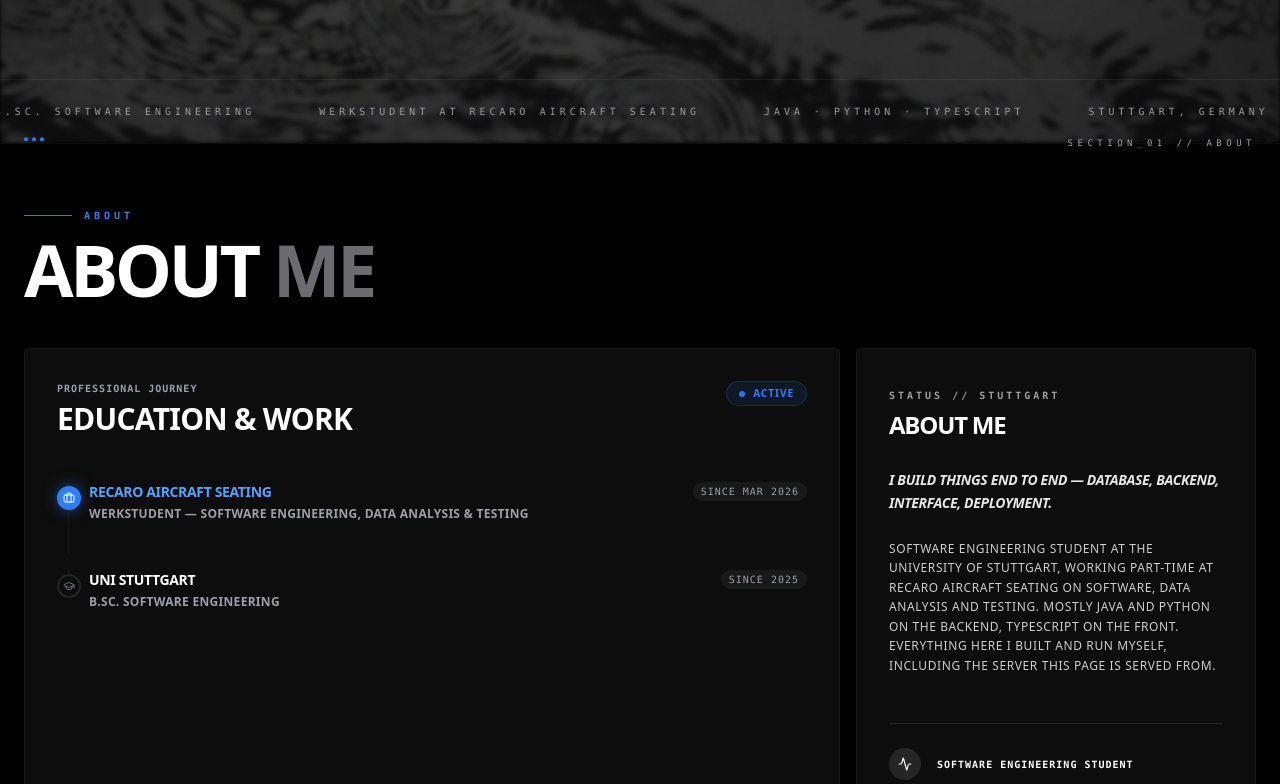
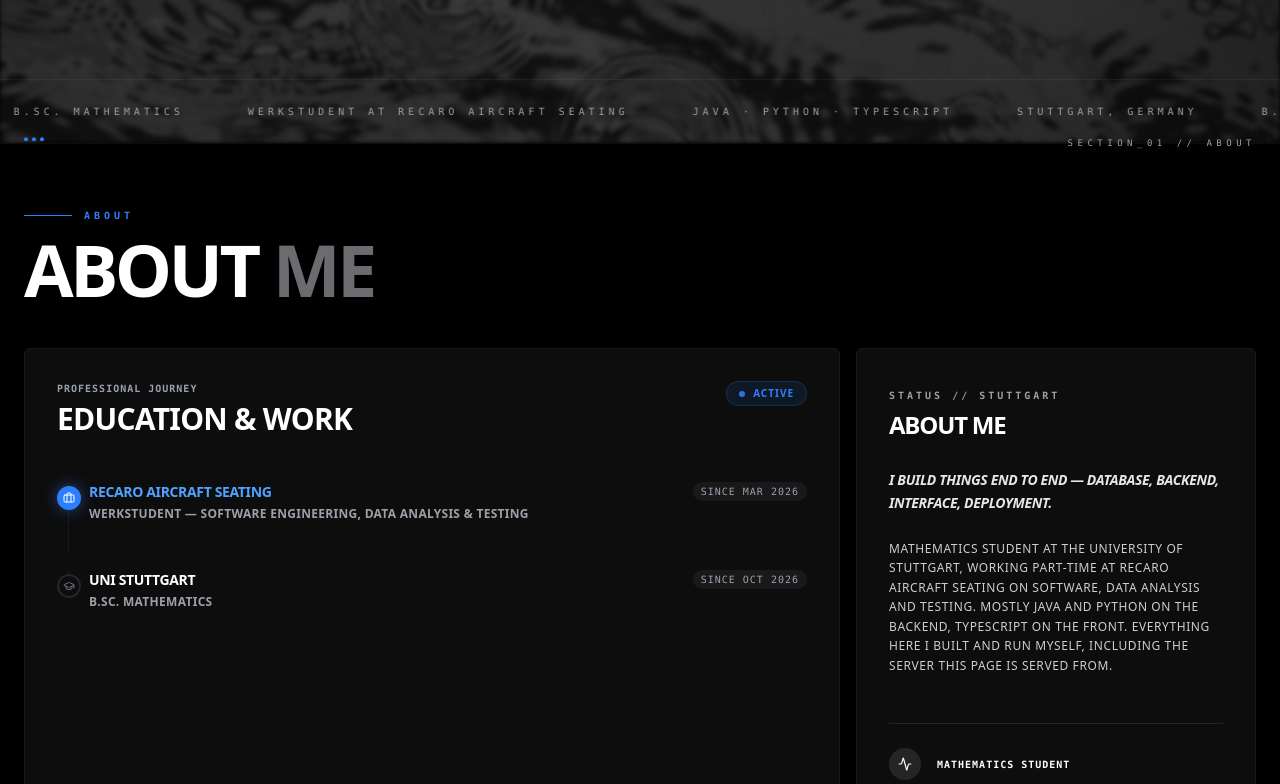
Before and after one commit to oleksandr-izotov/portfolio_2.0, a React (Vite) app: page / in a window 1280 px wide. Shown: the part 696-1480 px from the top of the page. Built offline with nearby package versions, Linux system fonts and the light colour scheme; no server answers.

Commit message:
content: studying Mathematics at Uni Stuttgart since Oct 2026

```diff
--- a/src/components/Contact.tsx
+++ b/src/components/Contact.tsx
@@ -23,7 +23,7 @@ export const Contact = () => {
       <div className="absolute top-0 right-0 w-1/2 h-full opacity-[0.03] dark:opacity-[0.05] pointer-events-none">
         <div className="absolute inset-0 bg-[radial-gradient(#3b82f6_1px,transparent_1px)] bg-[size:30px_30px]" />
         <div className="absolute top-10 right-10 text-[60px] font-black uppercase tracking-tighter text-blue-500 rotate-90 origin-top-right opacity-20">
-          STUTTGART_SE
+          STUTTGART_DE
         </div>
       </div>
 
--- a/src/i18n/translations.ts
+++ b/src/i18n/translations.ts
@@ -158,15 +158,15 @@ export const translations = {
       ],
     },
     hero: {
-      badge: 'B.Sc. Software Engineering // Uni Stuttgart',
-      subtitle: 'Software Engineering Student — Stuttgart, DE',
+      badge: 'B.Sc. Mathematics // Uni Stuttgart',
+      subtitle: 'Mathematics Student — Stuttgart, DE',
       hover_sub: 'Stuttgart // Building things end to end',
       btn_primary_top: 'Contact',
       btn_primary: 'Get in Touch',
       btn_secondary_top: 'Projects',
       btn_secondary: 'See my projects',
       marquee_location: 'Stuttgart, Germany',
-      marquee_engineering: 'B.Sc. Software Engineering',
+      marquee_engineering: 'B.Sc. Mathematics',
       marquee_available: 'Werkstudent at RECARO Aircraft Seating',
       marquee_architecture: 'Java · Python · TypeScript',
     },
@@ -181,13 +181,13 @@ export const translations = {
       consultant_sub: 'Werkstudent — Software Engineering, Data Analysis & Testing',
       consultant_date: 'Since Mar 2026',
       uni_title: 'Uni Stuttgart',
-      uni_sub: 'B.Sc. Software Engineering',
-      uni_date: 'Since 2025',
+      uni_sub: 'B.Sc. Mathematics',
+      uni_date: 'Since Oct 2026',
       about_label: 'Status // Stuttgart',
       about_title: 'About Me',
       about_quote: 'I build things end to end — database, backend, interface, deployment.',
-      about_text: 'Software Engineering student at the University of Stuttgart, working part-time at RECARO Aircraft Seating on software, data analysis and testing. Mostly Java and Python on the backend, TypeScript on the front. Everything here I built and run myself, including the server this page is served from.',
-      about_role: 'Software Engineering Student',
+      about_text: 'Mathematics student at the University of Stuttgart, working part-time at RECARO Aircraft Seating on software, data analysis and testing. Mostly Java and Python on the backend, TypeScript on the front. Everything here I built and run myself, including the server this page is served from.',
+      about_role: 'Mathematics Student',
       method_label: 'Focus',
       method_title: 'Backend, data and internal tooling',
       delivery_label: 'Languages I work in',
@@ -436,15 +436,15 @@ export const translations = {
       ],
     },
     hero: {
-      badge: 'B.Sc. Software Engineering // Uni Stuttgart',
-      subtitle: 'Student der Softwaretechnik — Stuttgart, DE',
+      badge: 'B.Sc. Mathematik // Uni Stuttgart',
+      subtitle: 'Student der Mathematik — Stuttgart, DE',
       hover_sub: 'Stuttgart // Von der Datenbank bis zum Deployment',
       btn_primary_top: 'Kontakt',
       btn_primary: 'Kontakt aufnehmen',
       btn_secondary_top: 'Projekte',
       btn_secondary: 'Projekte ansehen',
       marquee_location: 'Stuttgart, Deutschland',
-      marquee_engineering: 'B.Sc. Software Engineering',
+      marquee_engineering: 'B.Sc. Mathematik',
       marquee_available: 'Werkstudent bei RECARO Aircraft Seating',
       marquee_architecture: 'Java · Python · TypeScript',
     },
@@ -459,13 +459,13 @@ export const translations = {
       consultant_sub: 'Werkstudent — Softwareentwicklung, Datenanalyse & Testing',
       consultant_date: 'Seit März 2026',
       uni_title: 'Uni Stuttgart',
-      uni_sub: 'B.Sc. Software Engineering',
-      uni_date: 'Seit 2025',
+      uni_sub: 'B.Sc. Mathematik',
+      uni_date: 'Seit Okt. 2026',
       about_label: 'Status // Stuttgart',
       about_title: 'Über mich',
       about_quote: 'Ich baue Dinge von Anfang bis Ende — Datenbank, Backend, Oberfläche, Deployment.',
-      about_text: 'Student der Softwaretechnik an der Universität Stuttgart, nebenbei Werkstudent bei RECARO Aircraft Seating in Softwareentwicklung, Datenanalyse und Testing. Backend überwiegend Java und Python, Frontend TypeScript. Alles hier habe ich selbst gebaut und betreibe es selbst — auch den Server, von dem diese Seite kommt.',
-      about_role: 'Student der Softwaretechnik',
+      about_text: 'Student der Mathematik an der Universität Stuttgart, nebenbei Werkstudent bei RECARO Aircraft Seating in Softwareentwicklung, Datenanalyse und Testing. Backend überwiegend Java und Python, Frontend TypeScript. Alles hier habe ich selbst gebaut und betreibe es selbst — auch den Server, von dem diese Seite kommt.',
+      about_role: 'Student der Mathematik',
       method_label: 'Schwerpunkt',
       method_title: 'Backend, Daten und interne Tools',
       delivery_label: 'Sprachen, mit denen ich arbeite',
@@ -714,15 +714,15 @@ export const translations = {
       ],
     },
     hero: {
-      badge: 'B.Sc. Software Engineering // Uni Stuttgart',
-      subtitle: 'Студент программной инженерии — Штутгарт, DE',
+      badge: 'B.Sc. Mathematics // Uni Stuttgart',
+      subtitle: 'Студент математики — Штутгарт, DE',
       hover_sub: 'Штутгарт // От базы до деплоя',
       btn_primary_top: 'Контакт',
       btn_primary: 'Связаться',
       btn_secondary_top: 'Проекты',
       btn_secondary: 'Мои проекты',
       marquee_location: 'Штутгарт, Германия',
-      marquee_engineering: 'B.Sc. Software Engineering',
+      marquee_engineering: 'B.Sc. Mathematics',
       marquee_available: 'Werkstudent в RECARO Aircraft Seating',
       marquee_architecture: 'Java · Python · TypeScript',
     },
@@ -737,13 +737,13 @@ export const translations = {
       consultant_sub: 'Werkstudent — разработка ПО, анализ данных и тестирование',
       consultant_date: 'С марта 2026',
       uni_title: 'Uni Stuttgart',
-      uni_sub: 'Бак. Программная инженерия',
-      uni_date: 'С 2025',
+      uni_sub: 'Бак. Математика',
+      uni_date: 'С октября 2026',
       about_label: 'Статус // Штутгарт',
       about_title: 'Обо мне',
       about_quote: 'Делаю проекты целиком — база, бэкенд, интерфейс, деплой.',
-      about_text: 'Студент программной инженерии в Университете Штутгарта, параллельно Werkstudent в RECARO Aircraft Seating: разработка, анализ данных и тестирование. На бэкенде в основном Java и Python, на фронте TypeScript. Всё, что здесь показано, я собрал и держу сам — включая сервер, с которого отдаётся эта страница.',
-      about_role: 'Студент программной инженерии',
+      about_text: 'Студент математики в Университете Штутгарта, параллельно Werkstudent в RECARO Aircraft Seating: разработка, анализ данных и тестирование. На бэкенде в основном Java и Python, на фронте TypeScript. Всё, что здесь показано, я собрал и держу сам — включая сервер, с которого отдаётся эта страница.',
+      about_role: 'Студент математики',
       method_label: 'Направление',
       method_title: 'Бэкенд, данные и внутренние инструменты',
       delivery_label: 'Языки, на которых пишу',
--- a/src/seo.ts
+++ b/src/seo.ts
@@ -58,7 +58,7 @@ export const routes: RouteSeo[] = [
     path: '/',
     title: 'Oleksandr Izotov — Software Engineer in Stuttgart',
     description:
-      'Oleksandr Izotov, Software Engineering student at the University of Stuttgart. Full-stack work in Java, Kotlin, TypeScript and Python — EdTech platforms, an AI SaaS and clinical scheduling software, each documented as a case study.',
+      'Oleksandr Izotov, mathematics student at the University of Stuttgart and Werkstudent in software engineering at RECARO Aircraft Seating. Full-stack work in Java, Kotlin, TypeScript and Python — an EdTech platform, a private VPN service and clinical scheduling software, each documented as a case study.',
     canonical: `${SITE_URL}/`,
   },
   {
```
